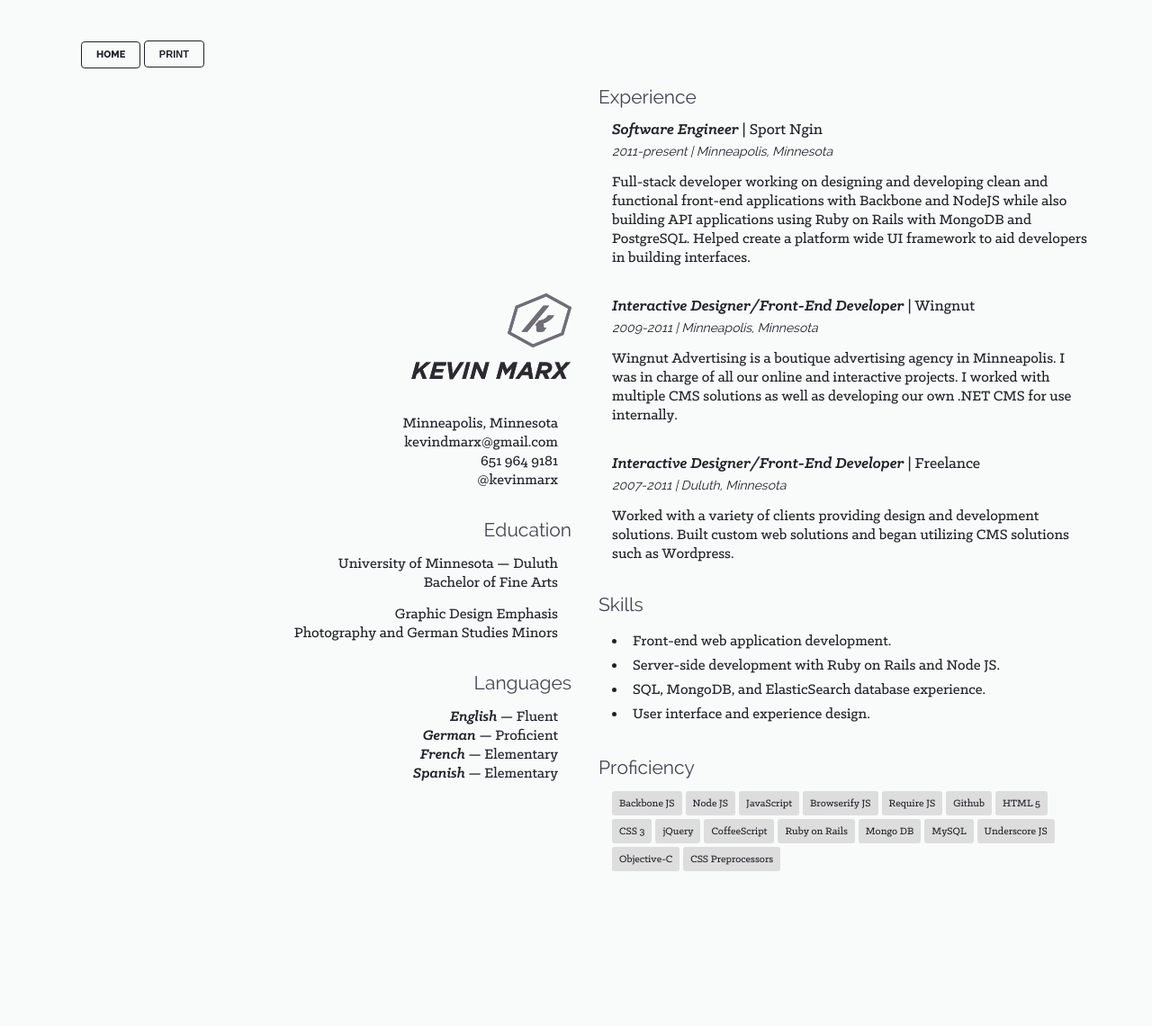
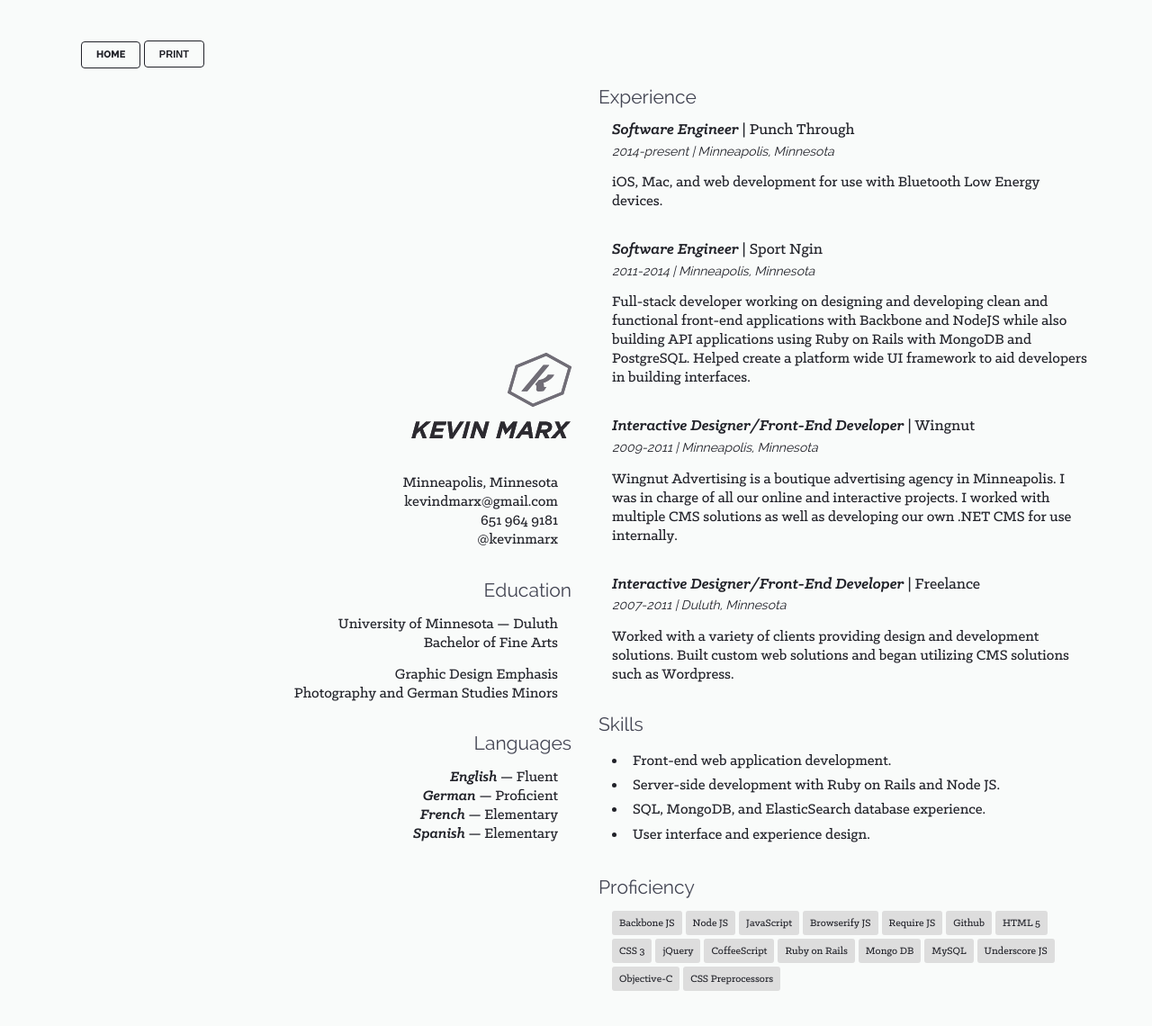
Before and after one commit to kevinmarx/kevinmarx.github.io, a Jekyll site: the page built from cv.html, in a window 1280 px wide. Shown: the whole page at 90% size. Built offline with Jekyll 4.4.1, drawn with Linux system fonts in a browser that asks for light colours; nearby versions of some CDN libraries; Markdown is read by kramdown in place of the engine named in the settings; before the commit the page ends 1006 px from its top, so only the background shows below that.

Commit message:
updated cv

```diff
--- a/cv.html
+++ b/cv.html
@@ -60,10 +60,17 @@ title: Curriculum Vitae
           <header>
             <h1>Experience</h1>
           </header>
+          <div class="column x100 el">
+            <h1><strong>Software Engineer</strong> | Punch Through</h1>
+            <h2>2014-present | Minneapolis, Minnesota</h2>
+            <p>
+              iOS, Mac, and web development for use with Bluetooth Low Energy devices.
+            </p>
+          </div>
 
           <div class="column x100 el">
             <h1><strong>Software Engineer</strong> | Sport Ngin</h1>
-            <h2>2011-present | Minneapolis, Minnesota</h2>
+            <h2>2011-2014 | Minneapolis, Minnesota</h2>
             <p>
               Full-stack developer working on designing and developing clean and functional front-end applications
               with Backbone and NodeJS while also building API applications using Ruby on Rails with MongoDB and PostgreSQL.
```
